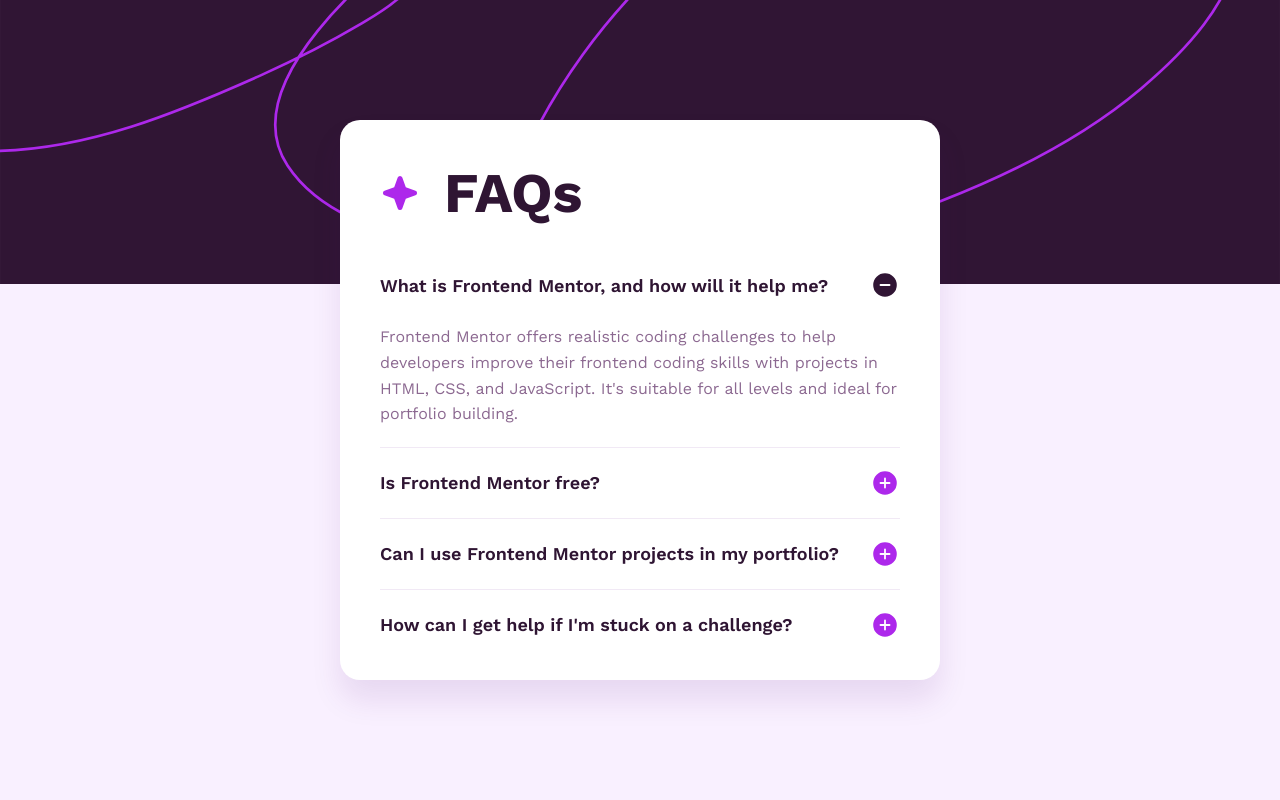
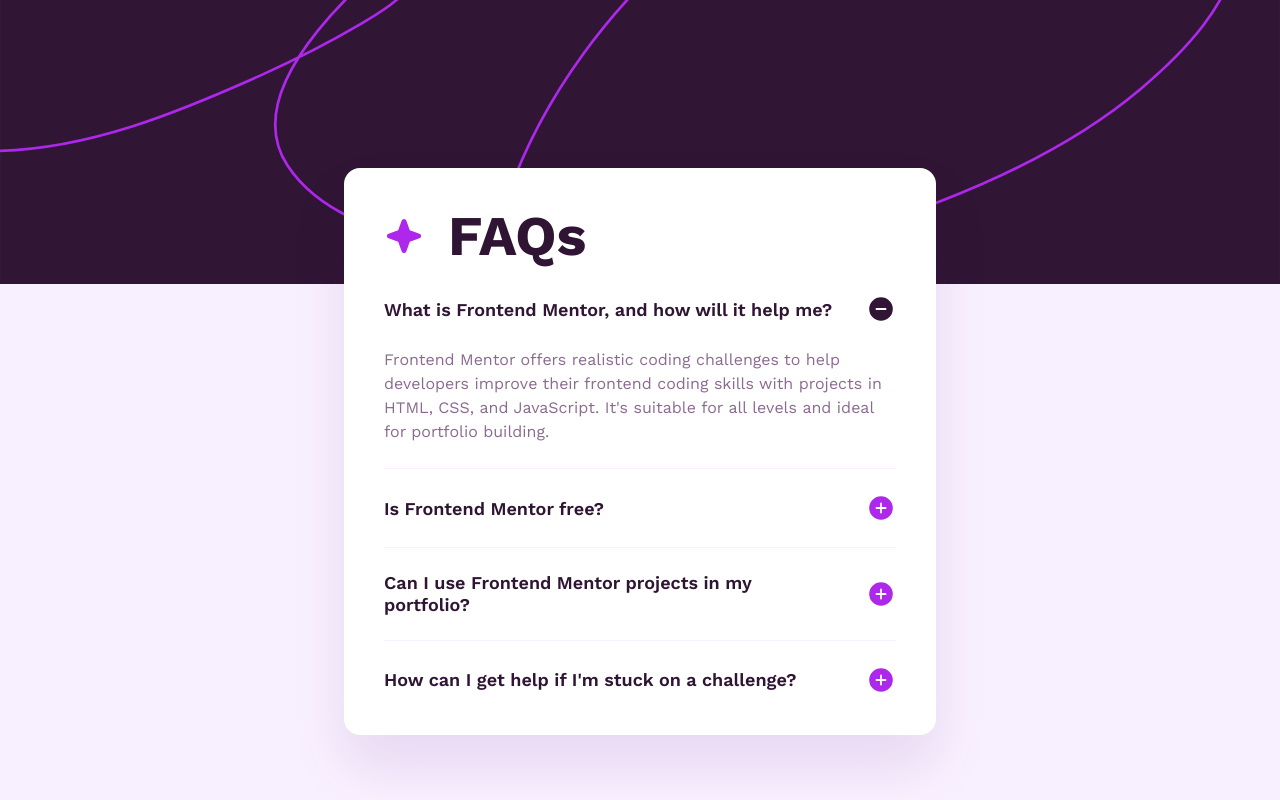
Before and after one commit to Sriya-cheruku/faq-accordion, a React (Vite) app: page / in a window 1280 px wide. Built offline with nearby package versions, Linux system fonts and the light colour scheme.

Commit message:
updated changes

```diff
--- a/src/App.jsx
+++ b/src/App.jsx
@@ -27,48 +27,62 @@
   const [openIndex, setOpenIndex] = useState(0);
 
   const handleToggle = (index) => {
-    setOpenIndex(openIndex === index ? null : index);
+    setOpenIndex((currentIndex) => (currentIndex === index ? null : index));
   };
 
   return (
     <main className="app">
-      <section className="faq-card">
+      <section className="faq-card" aria-labelledby="faq-title">
         <div className="faq-header">
-          <img src="/images/icon-star.svg" alt="" className="star-icon" />
-          <h1>FAQs</h1>
+          <img
+            src="/images/icon-star.svg"
+            alt=""
+            aria-hidden="true"
+            className="star-icon"
+          />
+          <h1 id="faq-title">FAQs</h1>
         </div>
 
         <div className="faq-list">
-          {faqs.map((faq, index) => (
-            <article className="faq-item" key={index}>
+          {faqs.map((faq, index) => {
+            const isOpen = openIndex === index;
+
+            return (
+              <article className="faq-item" key={faq.question}>
                 <button
+                  type="button"
+                  id={`faq-question-${index}`}
                   className="faq-question"
                   onClick={() => handleToggle(index)}
-                aria-expanded={openIndex === index}
+                  aria-expanded={isOpen}
                   aria-controls={`faq-answer-${index}`}
                 >
                   <span>{faq.question}</span>
                   <img
                     src={
-                    openIndex === index
+                      isOpen
                         ? "/images/icon-minus.svg"
                         : "/images/icon-plus.svg"
                     }
                     alt=""
+                    aria-hidden="true"
                     className="faq-icon"
                   />
                 </button>
 
-              {openIndex === index && (
+                {isOpen && (
                   <div
                     className="faq-answer"
                     id={`faq-answer-${index}`}
+                    role="region"
+                    aria-labelledby={`faq-question-${index}`}
                   >
                     <p>{faq.answer}</p>
                   </div>
                 )}
               </article>
-          ))}
+            );
+          })}
         </div>
       </section>
     </main>
--- a/src/index.css
+++ b/src/index.css
@@ -6,22 +6,34 @@
   --grayish-purple: hsl(292, 16%, 49%);
   --dark-purple: hsl(292, 42%, 14%);
   --hover-purple: hsl(281, 83%, 54%);
+  --divider: hsl(275, 100%, 97%);
 }
 
-* {
-  margin: 0;
-  padding: 0;
+*,
+*::before,
+*::after {
   box-sizing: border-box;
 }
 
+html {
+  font-size: 16px;
+}
+
 body {
+  margin: 0;
+  min-height: 100vh;
   font-family: "Work Sans", sans-serif;
-  min-height: 100vh;
   background-color: var(--light-pink);
   background-image: url("/images/background-pattern-mobile.svg");
   background-repeat: no-repeat;
+  background-position: top center;
   background-size: 100% auto;
   color: var(--dark-purple);
+}
+
+img {
+  display: block;
+  max-width: 100%;
 }
 
 button {
@@ -32,24 +44,23 @@
   min-height: 100vh;
   display: flex;
   justify-content: center;
-  align-items: center;
-  padding: 9rem 1.5rem 1.5rem;
+  align-items: flex-start;
+  padding: 8.875rem 1.5rem 1.5rem;
 }
 
 .faq-card {
-  width: 100%;
-  max-width: 37.5rem;
+  width: min(100%, 37rem);
   background-color: var(--white);
   border-radius: 1rem;
   padding: 1.5rem;
-  box-shadow: 0 20px 30px rgba(80, 0, 118, 0.1);
+  box-shadow: 0 2rem 3.5rem rgba(80, 0, 118, 0.1);
 }
 
 .faq-header {
   display: flex;
   align-items: center;
   gap: 1.5rem;
-  margin-bottom: 1.5rem;
+  margin-bottom: 0.4rem;
 }
 
 .star-icon {
@@ -58,13 +69,15 @@
 }
 
 .faq-header h1 {
+  margin: 0;
   font-size: 2rem;
+  line-height: 1;
   font-weight: 700;
 }
 
 .faq-item {
   padding: 1.25rem 0;
-  border-bottom: 1px solid #f1e9f5;
+  border-bottom: 1px solid var(--divider);
 }
 
 .faq-item:last-child {
@@ -74,8 +87,9 @@
 
 .faq-question {
   width: 100%;
-  background: none;
+  padding: 0;
   border: none;
+  background: transparent;
   display: flex;
   align-items: center;
   justify-content: space-between;
@@ -83,52 +97,62 @@
   text-align: left;
   cursor: pointer;
   color: var(--dark-purple);
+  font-size: 1rem;
   font-weight: 600;
-  font-size: 1rem;
+  line-height: 1.2;
+  transition: color 0.2s ease;
 }
 
-.faq-question:hover span {
+.faq-question:hover {
   color: var(--hover-purple);
 }
 
+.faq-question:focus-visible {
+  outline: 2px solid var(--hover-purple);
+  outline-offset: 4px;
+  border-radius: 0.5rem;
+}
+
 .faq-icon {
-  flex-shrink: 0;
   width: 1.875rem;
   height: 1.875rem;
-}
-
-.faq-answer {
-  margin-top: 1.5rem;
+  flex-shrink: 0;
 }
 
 .faq-answer p {
+  margin: 0;
+  padding-top: 1.5rem;
   color: var(--grayish-purple);
-  line-height: 1.6;
-  font-size: 0.9rem;
+  font-size: 0.875rem;
+  line-height: 1.5;
 }
 
-@media (min-width: 768px) {
+@media (min-width: 48rem) {
   body {
     background-image: url("/images/background-pattern-desktop.svg");
     background-size: 100% auto;
   }
 
   .app {
-    padding: 2rem;
+    padding: 10.5rem 2rem 2rem;
   }
 
   .faq-card {
     padding: 2.5rem;
-    border-radius: 1.25rem;
+    border-radius: 1rem;
+  }
+
+  .star-icon {
+    width: 2.5rem;
+    height: 2.5rem;
   }
 
   .faq-header h1 {
     font-size: 3.5rem;
   }
 
-  .star-icon {
-    width: 2.5rem;
-    height: 2.5rem;
+  .faq-item {
+    padding: 1.5rem 0;
   }
 
   .faq-question {
```
Lines whose indentation alone changed are shown as unchanged.
